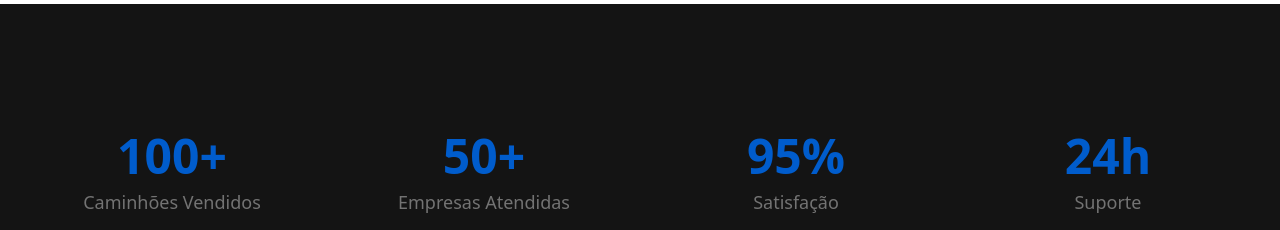
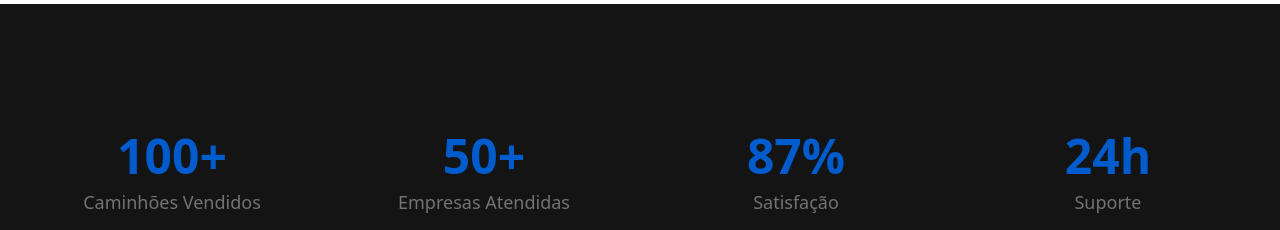
Before and after one commit to fraggaxclv/lavorofoton-brandflow, a React (Vite) app: page / in a window 1280 px wide. Shown: the part 2880-3110 px from the top of the page. Built offline with nearby package versions, Linux system fonts and the light colour scheme; the HTML template or start-up script is replaced by a standard one.

Commit message:
Visual edit in Lovable
Edited UI in Lovable

```diff
--- a/src/pages/Home.tsx
+++ b/src/pages/Home.tsx
@@ -118,7 +118,7 @@ const Home = () => {
               <div className="text-lg text-muted-foreground">Empresas Atendidas</div>
             </div>
             <div>
-              <div className="text-5xl font-bold text-primary mb-2">95%</div>
+              <div className="text-5xl font-bold text-primary mb-2">87%</div>
               <div className="text-lg text-muted-foreground">Satisfação</div>
             </div>
             <div>
```
